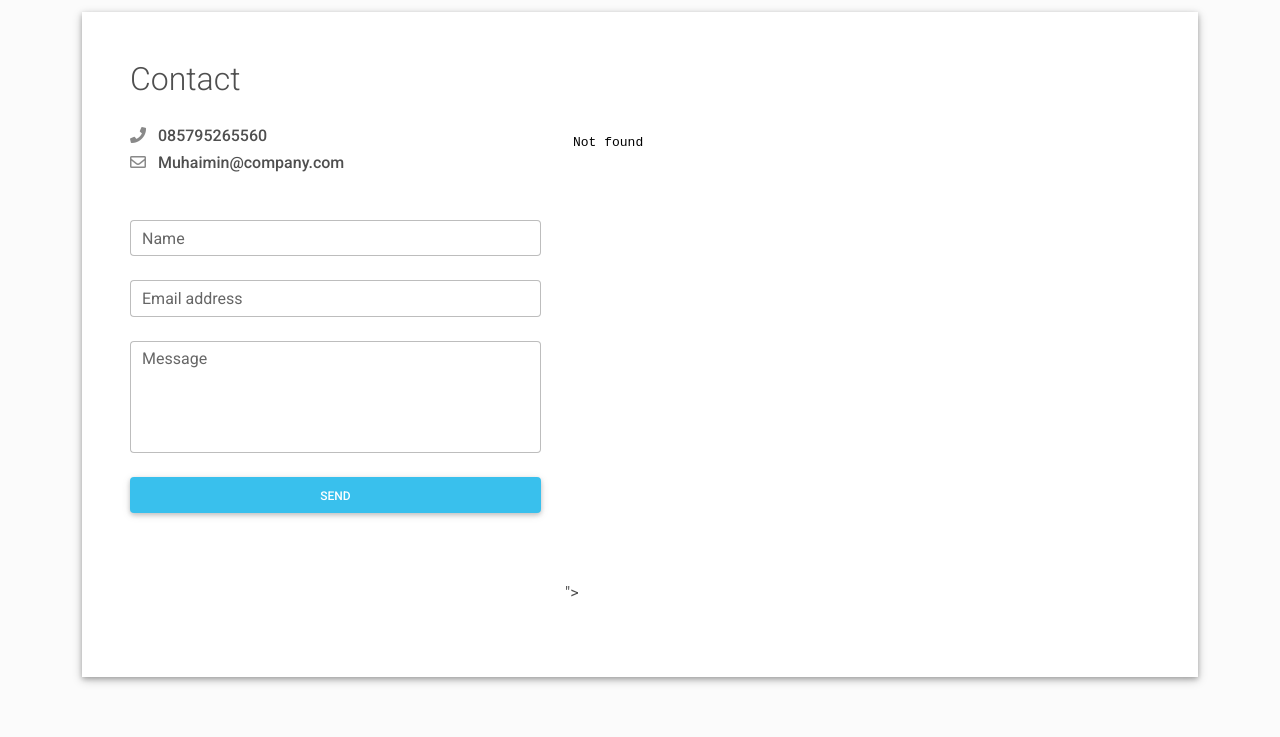
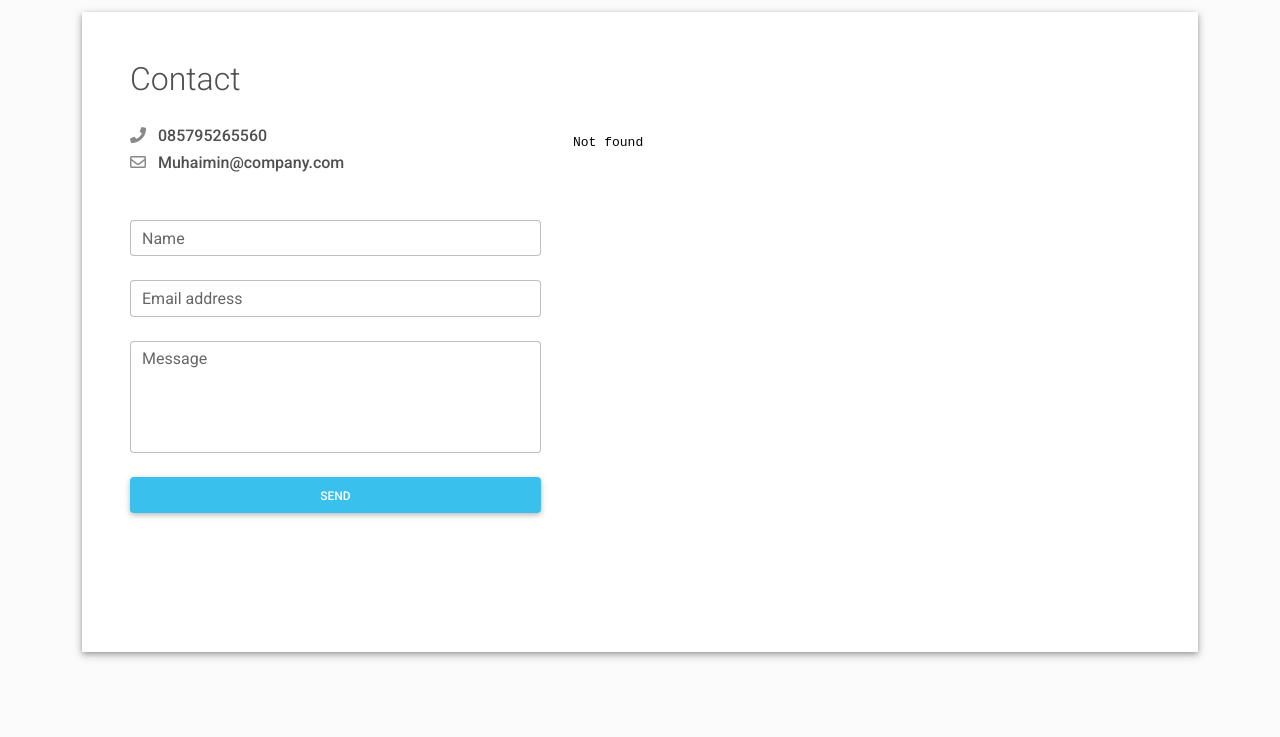
Before and after one commit to Rizqysrg/Muhaiminn, a plain HTML site: page index.html in a window 1280 px wide. Shown: the part 1720-2457 px from the top of the page. Drawn offline with Linux system fonts and the light colour scheme.

Commit message:
Update index.html

```diff
--- a/index.html
+++ b/index.html
@@ -188,7 +188,7 @@
 </form>
           </div>
         </div>
-        <div class="col-md-7 d-print-none" data-aos="zoom-in" data-aos-delay="100"><iframe src="="iframe src="<iframe <iframe src="https://www.google.com/maps/embed?pb=!1m18!1m12!1m3!1d2768.0520484727735!2d99.59836617287245!3d1.4797600611488724!2m3!1f0!2f0!3f0!3m2!1i1024!2i768!4f13.1!3m3!1m2!1s0x302c6af655555555%3A0xddfad390e8c0e450!2sBukit%20Martajam!5e1!3m2!1sid!2sid!4v1725626019995!5m2!1sid!2sid" width="600" height="450" style="border:0;" allowfullscreen="" loading="lazy" referrerpolicy="no-referrer-when-downgrade"></iframe>"></iframe></div>
+        <div class="col-md-7 d-print-none" data-aos="zoom-in" data-aos-delay="100"><iframe src="="iframe src==<iframe src="https://www.google.com/maps/embed?pb=!1m18!1m12!1m3!1d2353.15148865265!2d99.59927132280832!3d1.478721055048344!2m3!1f0!2f0!3f0!3m2!1i1024!2i768!4f13.1!3m3!1m2!1s0x302c6af655555555%3A0xddfad390e8c0e450!2sBukit%20Martajam!5e1!3m2!1sid!2sid!4v1725625754022!5m2!1sid!2sid" width="600" height="450" style="border:0;" allowfullscreen="" loading="lazy" referrerpolicy="no-referrer-when-downgrade"></iframe></div></iframe></div>
       </div>
     </div>
   </div>
```
